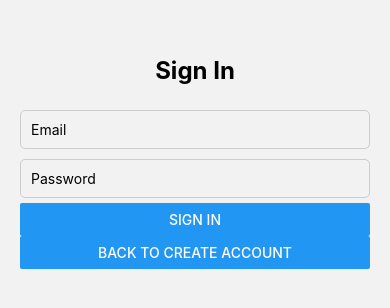
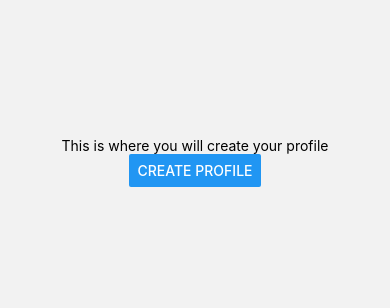
Before and after one commit to ucsb-cs184-f24/team08-StudyMeets, a React Native app in the folder StudyMeets/: screen /CreateProfile in a window 390 px wide. Shown: the part 260-568 px from the top of the page. Built offline with nearby package versions, Linux system fonts and the light colour scheme.

Commit message:
added navigation for CreateProfile

```diff
--- a/StudyMeets/App.js
+++ b/StudyMeets/App.js
@@ -7,6 +7,7 @@ import Login from './app/screens/Login';
 import Explore from './app/screens/Explore';
 import Profiles from './app/screens/Profiles';
 import MyGroups from './app/screens/MyGroups';
+import CreateProfile from './app/screens/CreateProfile';
 
 const Stack = createNativeStackNavigator();
 const Tab = createBottomTabNavigator();
@@ -27,6 +28,7 @@ const App = () => {
       <Stack.Navigator initialRouteName="Login">
         <Stack.Screen name="Login" component={Login} options={{ headerShown: false }} />
         <Stack.Screen name="Main" component={MainTabs} options={{ headerShown: false }} />
+        <Stack.Screen name="CreateProfile" component={CreateProfile} options={{ headerShown: false }} />
       </Stack.Navigator>
     </NavigationContainer>
   );
--- /dev/null
+++ b/StudyMeets/app/screens/CreateProfile.js
@@ -0,0 +1,49 @@
+import { View, Text, Button, StyleSheet } from 'react-native'
+import { useNavigation } from '@react-navigation/native';
+import React, { useState, useEffect } from 'react'
+import { doc, updateDoc } from "firebase/firestore";
+import { auth, firestore } from '../../firebase';
+
+
+
+const CreateProfile = () => {
+
+    const [user, setUser] = useState(null);
+    const navigation = useNavigation();
+    const currentUser = auth.currentUser;
+
+    useEffect(() => {
+        setUser(currentUser);
+    }, [currentUser]);
+
+    const handleCreateProfile = async () => {
+        try {
+            const userRef = doc(firestore, "users", currentUser.uid);
+            await updateDoc(userRef, { createdProfile: true });
+            navigation.navigate('Main');
+        } catch (error) {
+            console.error("Error Creating Profile: ", error);
+        }
+      };
+
+  return (
+    <View style={styles.container}>
+      <Text>This is where you will create your profile</Text>
+      <Button title="Create Profile" onPress={handleCreateProfile} />
+    </View>
+  )
+}
+
+export default CreateProfile;
+
+const styles = StyleSheet.create({
+    container: {
+      flex: 1,
+      justifyContent: 'center',
+      alignItems: 'center',
+    },
+    title: {
+      fontSize: 24,
+      marginBottom: 20,
+    },
+  });
--- a/StudyMeets/app/screens/Login.js
+++ b/StudyMeets/app/screens/Login.js
@@ -3,7 +3,7 @@ import { View, Text, TextInput, Button, ActivityIndicator, StyleSheet } from 're
 import { signInWithEmailAndPassword, createUserWithEmailAndPassword, sendEmailVerification } from 'firebase/auth';
 import { auth, firestore } from '../../firebase';
 import { useNavigation } from '@react-navigation/native';
-import { doc, setDoc } from 'firebase/firestore';
+import { doc, setDoc, getDoc } from 'firebase/firestore';
 
 const Login = () => {
   const [email, setEmail] = useState('');
@@ -20,8 +20,12 @@ const Login = () => {
       const userCredential = await signInWithEmailAndPassword(auth, email, password);
       const authenticatedUser = userCredential.user;
       setUser(authenticatedUser);
-      if (authenticatedUser.emailVerified) {
+      const userDoc = await getDoc(doc(firestore, 'users', authenticatedUser.uid));
+
+      if (authenticatedUser.emailVerified && userDoc.data().createdProfile) {
         navigation.navigate('Main');
+      } else if (authenticatedUser.emailVerified && !userDoc.data().createdProfile){
+        navigation.navigate('CreateProfile')
       } else {
         alert("Please verify your email before login!");
       }
@@ -46,6 +50,7 @@ const Login = () => {
         email: user.email,
         username: username,
         createdAt: new Date(),
+        createdProfile: false,
       });
 
       setIsSignUp(false);
```
